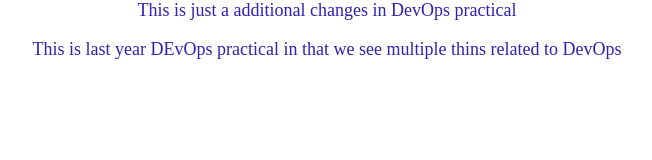
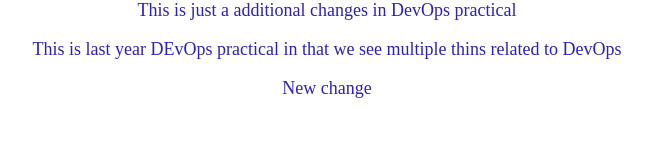
Before and after one commit to slowhiljames/DevOps, a plain HTML site: page index.html in a window 1280 px wide. Shown: the whole page, without its empty margins (313-965 px from the left). Drawn offline with Linux system fonts and the light colour scheme.

Commit message:
Update index.html

```diff
--- a/index.html
+++ b/index.html
@@ -10,6 +10,8 @@
     <p>This is just a additional changes in DevOps practical</p>
     <br>
     <p>This is last year DEvOps practical in that we see multiple thins related to DevOps</p>
+    <br>
+    <p>New change</p>
     <script src="script.js"></script>
 </body>
 </html>
```
